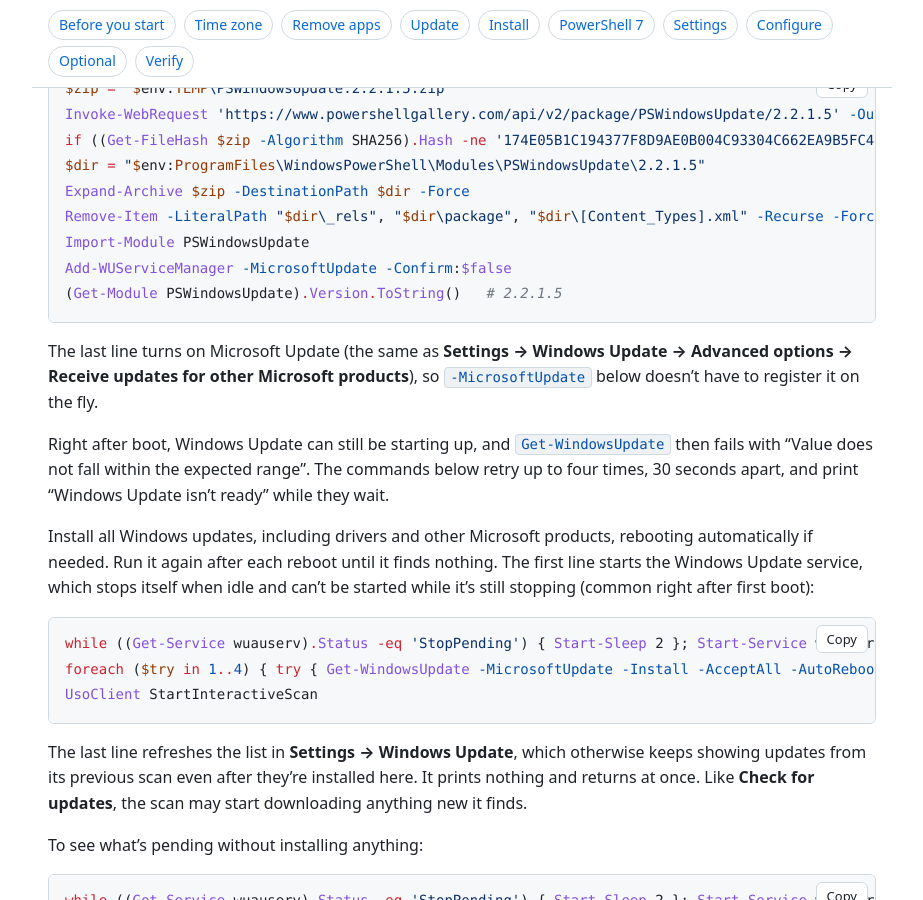
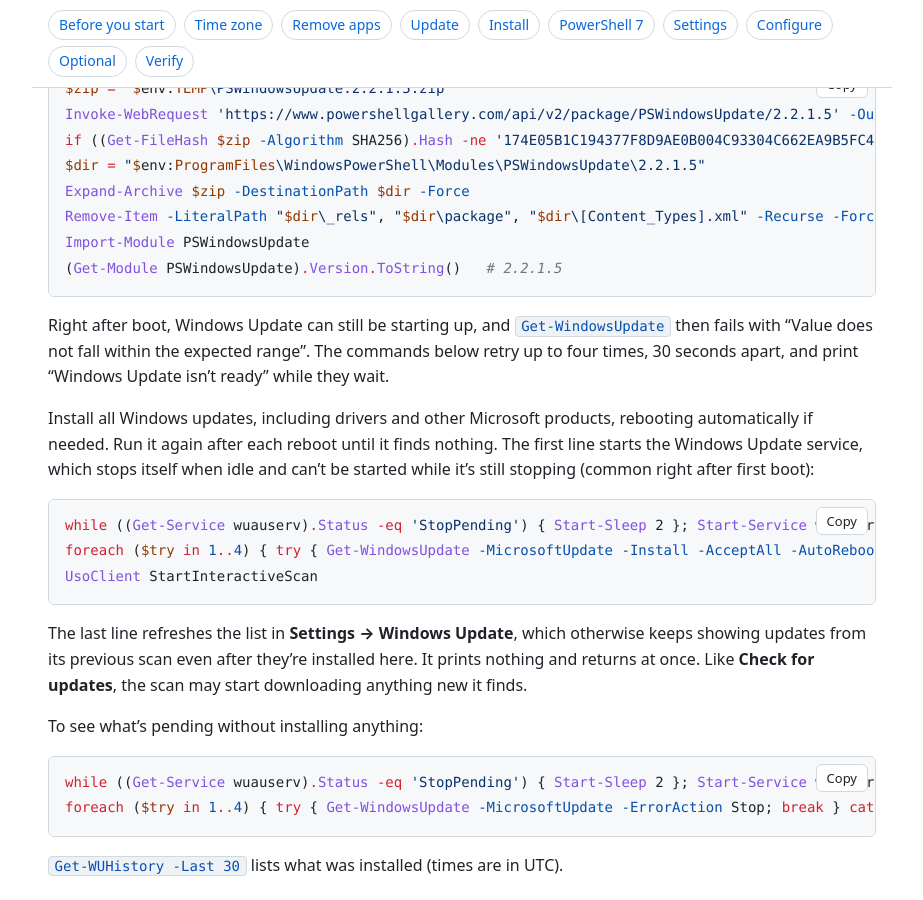
Before and after one commit to leewiscovitch/wiscovitch-install, a Jekyll site: the page built from windows.md, in a window 1280 px wide and 900 px high, scrolled down 3585 px. Shown: the whole window, without its empty margins (178-1101 px from the left). Built offline with Jekyll 4.4.1, drawn with Linux system fonts in a browser that asks for light colours.

Commit message:
Windows: drop Add-WUServiceManager (hung a VM run for an hour; the retry loop handles the startup error)
Co-Authored-By: Claude Opus 5.5 <noreply@anthropic.com>

````diff
--- a/windows.md
+++ b/windows.md
@@ -79,11 +79,8 @@ Install the PSWindowsUpdate module (once per machine). It's downloaded straight
 ```powershell
 {% include ps-module.md name="PSWindowsUpdate" %}
 Import-Module PSWindowsUpdate
-Add-WUServiceManager -MicrosoftUpdate -Confirm:$false
 (Get-Module PSWindowsUpdate).Version.ToString()   # {{ site.ps_modules.PSWindowsUpdate.version }}
 ```
-
-The last line turns on Microsoft Update (the same as **Settings → Windows Update → Advanced options → Receive updates for other Microsoft products**), so `-MicrosoftUpdate` below doesn't have to register it on the fly.
 
 Right after boot, Windows Update can still be starting up, and `Get-WindowsUpdate` then fails with "Value does not fall within the expected range". The commands below retry up to four times, 30 seconds apart, and print "Windows Update isn't ready" while they wait.
 
````
